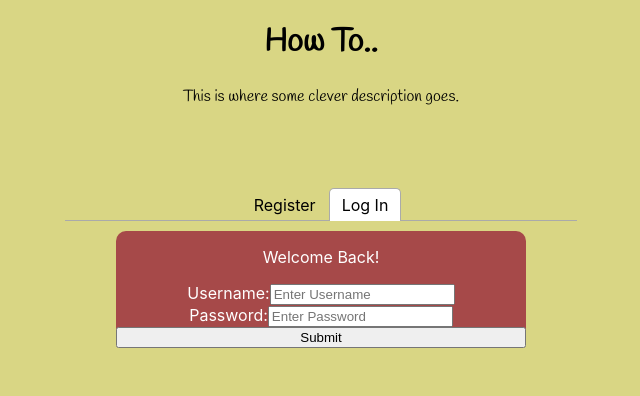
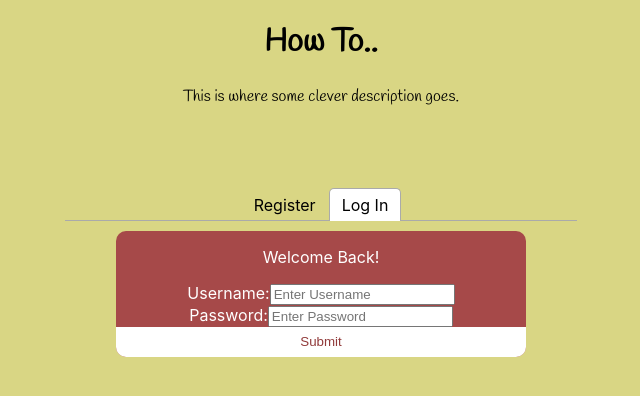
Before and after one commit to BW-Jess-How-To-1/front-end, a React (Create React App) app: page / in a window 1280 px wide. Both pictures are taken after a click on the tab "Log In". Shown: the top 396 px of the page, without its empty margins (319-959 px from the left). Built offline with nearby package versions, Linux system fonts and the light colour scheme.

Commit message:
login post/not working

```diff
--- a/src/App.css
+++ b/src/App.css
@@ -101,3 +101,12 @@ body{
 .react-tabs__tab-panel--selected {
   display: block;
 }
+/*submit*/
+.submit{
+  background-color: rgb(255, 255, 255);
+  color: rgb(145, 58, 58);
+  height: 30px;
+  border: 0px;
+  border-bottom-left-radius: 10px;
+  border-bottom-right-radius: 10px;
+}
--- a/src/Component/LoginForm.js
+++ b/src/Component/LoginForm.js
@@ -1,4 +1,5 @@
-import React from 'react';
+import React, {useState} from 'react';
+import axios from 'axios';
 import styled from 'styled-components';
 
 const FormDiv = styled.form`
@@ -11,22 +12,61 @@ const FormDiv = styled.form`
     width: 80%;
 `;
 
-const LoginForm = () => {
+
+
+const LoginForm = (props) => {
+
+    const [err, setErr] = useState();
+    const [formData, setFormData] = useState({
+        username: '',
+        password: ''
+    })
+
+    const handleChange = (e) => {
+        setFormData({
+            ...formData,
+            [e.target.name]: e.target.value,
+        })
+        console.log(e.target.value)
+    }
+
+    const handleSubmit = e =>{
+        e.preventDefault()
+        console.log(formData)
+        axios
+        .post( 'https://how-to-app-backend-api.herokuapp.com/api/login', formData)
+        .then( response => {
+            console.log(response)
+        })
+        .catch(err=>{
+            setErr(err.response.data)
+        })
+    }
+
+
     return (
-        <FormDiv>
+        <FormDiv
+        onSubmit = {handleSubmit}
+        >
         <p>Welcome Back!</p>
         <label>Username:
             <input
                 type='text'
+                value={formData.username}
+                name='username'
                 placeholder='Enter Username'
                 maxLength='30'
+                onChange = {handleChange}
             />
         </label>
         <label>Password:
             <input
                 type='password'
+                value={formData.password}
+                name='password'
                 placeholder='Enter Password'
                 maxLength='20'
+                onChange = {handleChange}
             />
         </label>
         <button className='submit' >Submit</button>
```
